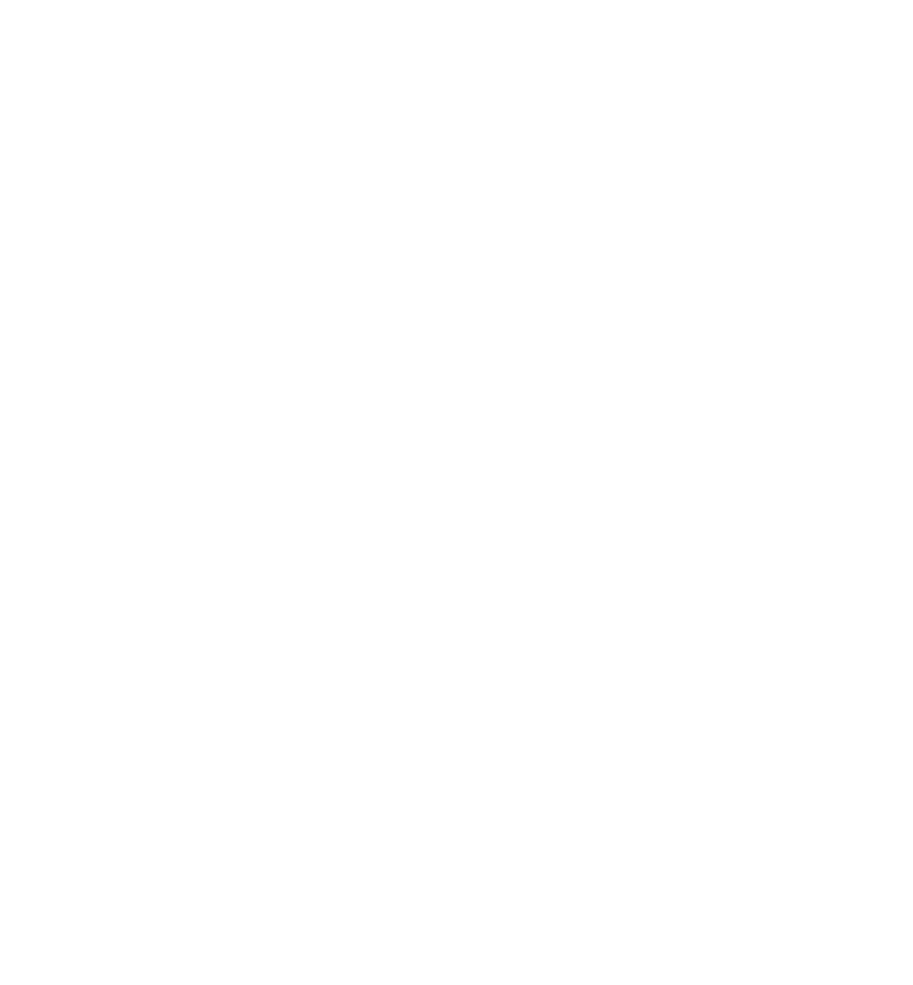
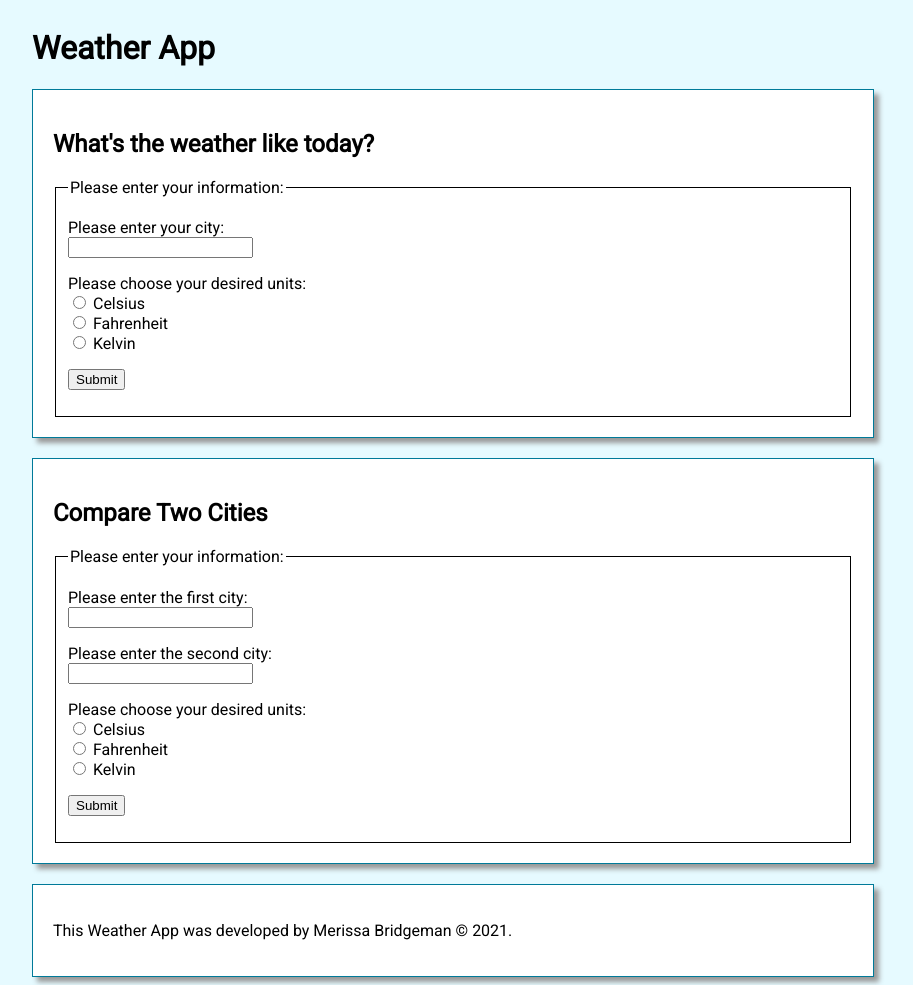
Before and after one commit to merissab44/weatherAPI, a Flask app: page / in a window 1280 px wide. Before the commit the part shown is empty. Shown: the whole page, without its empty margins (208-1121 px from the left). Before the commit the page ends 800 px from the top, so only its background shows below. Run offline with Flask 2, Linux system fonts and the light colour scheme; data that the repository does not hold is empty.

Commit message:
added context to pass to template

```diff
--- a/app.py
+++ b/app.py
@@ -23,8 +23,27 @@
         'units': units
 
     }
+    result_json = requests.get(API_URL, params=params).json()
 
-    return render_template('home.html')
+    def get_letter_for_units(units):
+        """Returns a shorthand letter for the given units."""
+        return 'F' if units == 'imperial' else 'C' if units == 'metric' else 'K'
+
+    sun_up = datetime.fromtimestamp(result_json['sys']['sunrise'])
+    sun_down = datetime.fromtimestamp(result_json['sys']['sunset'])
+    context = {
+        'date': datetime.now(),
+        'city': city,
+        'description': result_json['weather'][0]['description'],
+        'temp': result_json['main']['temp'],
+        'humidity': result_json['main']['humidity'],
+        'wind_speed': result_json['wind']['speed'],
+        'sunrise': sun_up,
+        'sunset': sun_down,
+        'units_letter': get_letter_for_units(units)
+    }
+
+    return render_template('home.html', **context)
 
 if __name__ == '__main__':
     app.config['ENV'] = 'development'
--- /dev/null
+++ b/static/styles.css
@@ -0,0 +1,28 @@
+body {
+    background-color: #e6faff;
+    display: flex;
+    justify-content: center;
+    font-family: "Roboto", sans-serif;
+}
+
+main {
+    width: 800px;
+}
+
+main > section {
+    background-color: #fff;
+    border: 1px solid #007a99;
+    box-shadow: 5px 5px 5px #999;
+    padding: 20px;
+    margin-top: 20px;
+    width: 100%;
+}
+
+fieldset {
+    border: 1px solid #000;
+}
+
+h1 a {
+    color: #000;
+    text-decoration: none;
+}
--- a/templates/base.html
+++ b/templates/base.html
@@ -2,7 +2,7 @@
 <html>
     <head>
         <title>Weather App</title>
-        <link rel="stylesheet" href="/static/style.css">
+        <link rel="stylesheet" href="/static/styles.css">
         <link href="https://fonts.googleapis.com/css2?family=Roboto" rel="stylesheet">
     </head>
     <body>
--- a/templates/home.html
+++ b/templates/home.html
@@ -0,0 +1,84 @@
+{% extends 'base.html' %}
+{% block content %}
+
+<section class="weather-form">
+    <h2>What's the weather like today?</h1>
+
+    <form action="/results" method="GET">
+        <fieldset>
+            <legend>Please enter your information:</legend>
+
+            <p>
+                <label>
+                    Please enter your city: <br>
+                    <input type="text" name="city">
+                </label>
+            </p>
+
+            <p>
+                Please choose your desired units: <br>
+                <label>
+                    <input type="radio" name="units" value="metric">
+                    Celsius
+                </label><br>
+                <label>
+                    <input type="radio" name="units" value="imperial">
+                    Fahrenheit
+                </label><br>
+                <label>
+                    <input type="radio" name="units" value="kelvin">
+                    Kelvin
+                </label>
+            </p>
+
+            <p>
+                <input type="submit" value="Submit">
+            </p>
+
+        </fieldset>
+    </form>
+</section>
+<section class="weather-form">
+    <form action="comparison_results" method="GET">
+        <h2>Compare Two Cities</h1>
+        <fieldset>
+            <legend>Please enter your information:</legend>
+
+            <p>
+                <label>
+                    Please enter the first city: <br>
+                    <input type="text" name="city1">
+                </label>
+            </p>
+
+            <p>
+                <label>
+                    Please enter the second city: <br>
+                    <input type="text" name="city2">
+                </label>
+            </p>
+
+            <p>
+                Please choose your desired units: <br>
+                <label>
+                    <input type="radio" name="units" value="metric">
+                    Celsius
+                </label><br>
+                <label>
+                    <input type="radio" name="units" value="imperial">
+                    Fahrenheit
+                </label><br>
+                <label>
+                    <input type="radio" name="units" value="kelvin">
+                    Kelvin
+                </label>
+            </p>
+
+            <p>
+                <input type="submit" value="Submit">
+            </p>
+        </fieldset>
+    </form>
+</section>
+
+{% endblock content %}
```
Also changed, not shown: static/base.css (deleted), static/home.css (deleted).
